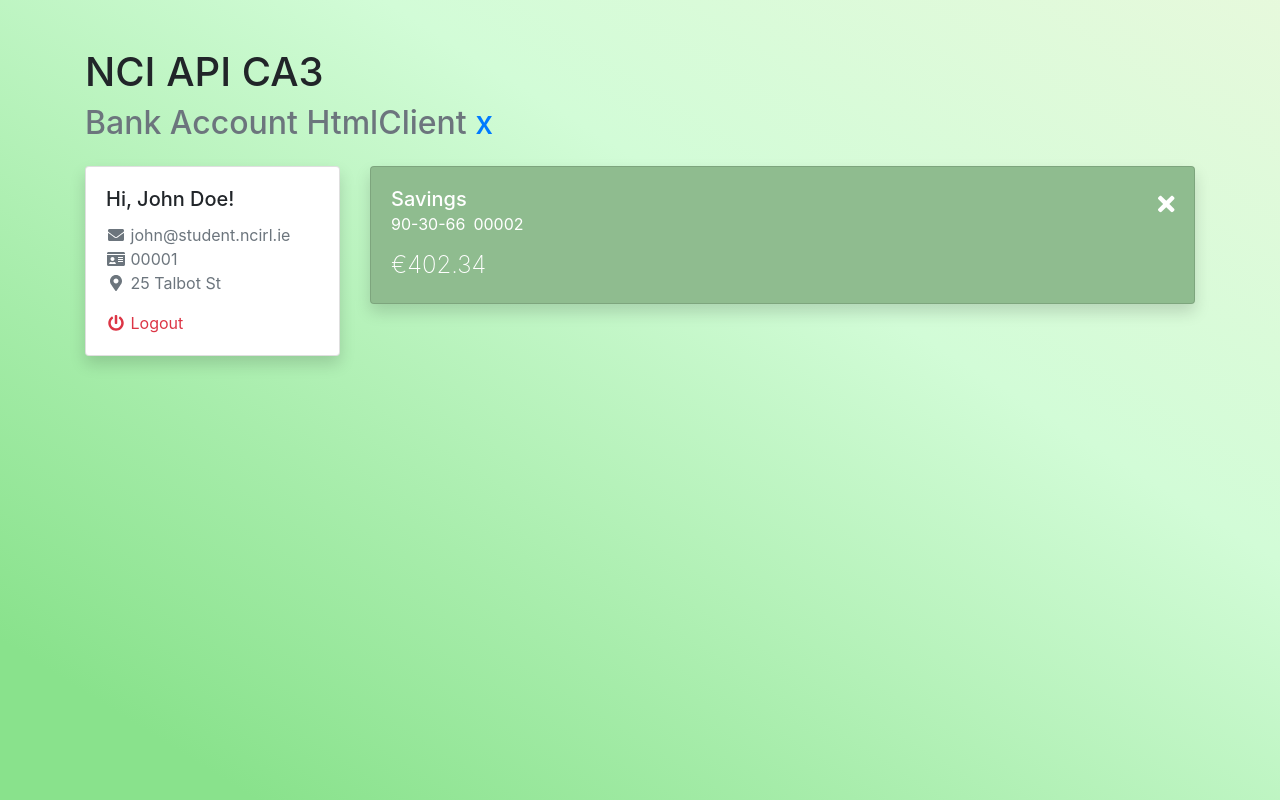
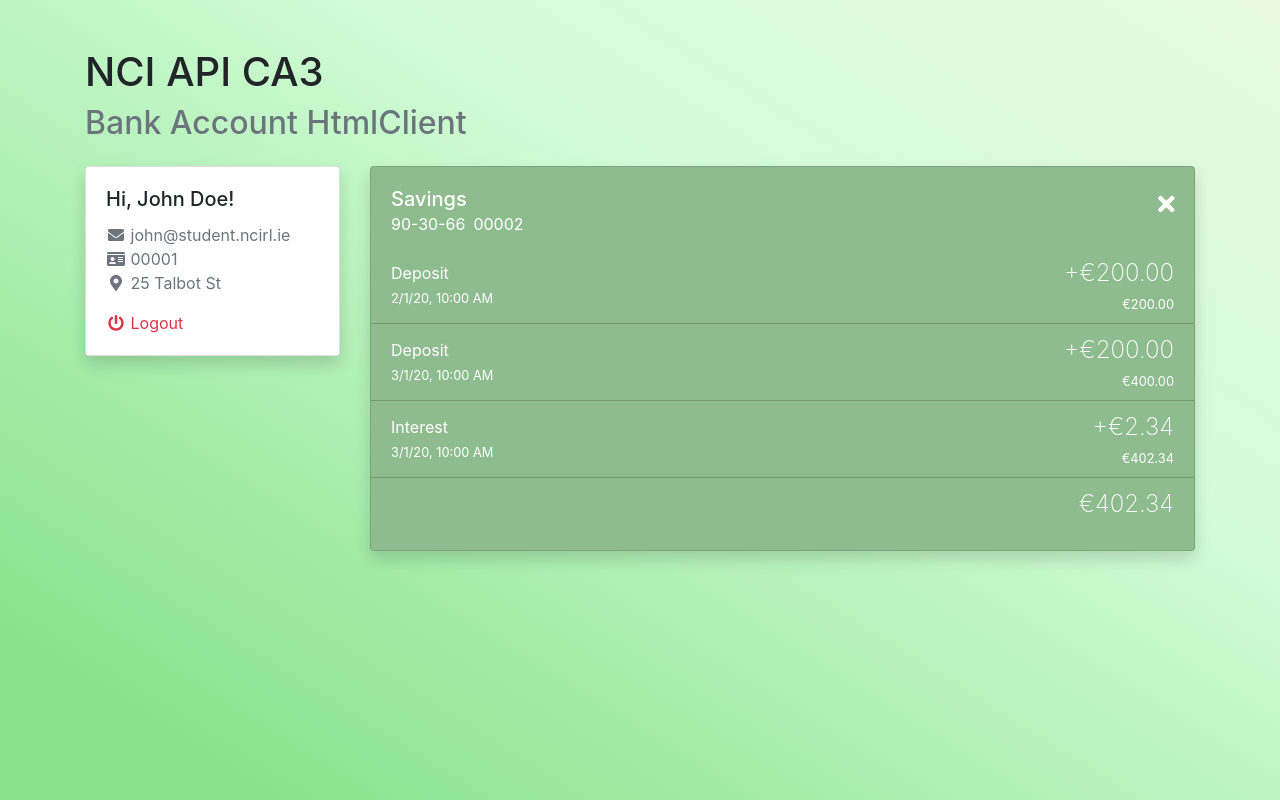
Before and after one commit to pablotarga/nci-apis-client-project, an Angular app: page / in a window 1280 px wide. Built offline with nearby package versions, Linux system fonts and the light colour scheme.

Commit message:
Add list of transaction on account details

```diff
--- a/src/app/account-detail/account-detail.component.html
+++ b/src/app/account-detail/account-detail.component.html
@@ -9,7 +9,7 @@
       <fa-icon icon="times" (click)="s.activeAccount = null"></fa-icon>
     </div>
 
-    <span class="totals">{{account.balance | currency : 'EUR' }}</span>
+    <app-transaction-list [account]="account"></app-transaction-list>
   </div>
 
 </div>
--- a/src/app/app.component.html
+++ b/src/app/app.component.html
@@ -1,7 +1,7 @@
 <div class="row">
   <div id="title" class="col-12 mb-3">
     <h1>{{title}}</h1>
-    <h2 class="text-muted">{{subtitle}} <a href="#" (click)="login()">x</a></h2>
+    <h2 class="text-muted">{{subtitle}}</h2>
   </div>
 </div>
 
--- a/src/app/app.module.ts
+++ b/src/app/app.module.ts
@@ -14,6 +14,7 @@ import { CustomerInfoComponent } from './customer-info/customer-info.component';
 import { AccountRowComponent } from './account-row/account-row.component';
 import { AccountDetailComponent } from './account-detail/account-detail.component';
 import { AccountListComponent } from './account-list/account-list.component';
+import { TransactionListComponent } from './transaction-list/transaction-list.component';
 
 @NgModule({
   declarations: [
@@ -24,7 +25,8 @@ import { AccountListComponent } from './account-list/account-list.component';
     CustomerInfoComponent,
     AccountRowComponent,
     AccountDetailComponent,
-    AccountListComponent
+    AccountListComponent,
+    TransactionListComponent
   ],
   imports: [
     BrowserModule,
--- a/src/app/interfaces/account.ts
+++ b/src/app/interfaces/account.ts
@@ -1,3 +1,5 @@
+import { Transaction } from './transaction';
+
 export interface Account {
   id: number;
   customerID: number;
@@ -5,4 +7,5 @@ export interface Account {
   number: string;
   balance: number;
   title: string;
+  transactions: Transaction[];
 }
--- /dev/null
+++ b/src/app/transaction-list/transaction-list.component.html
@@ -0,0 +1,19 @@
+<div class="account-row d-flex justify-content-between align-items-center py-2" *ngFor="let entry of account.transactions">
+  <div>
+    {{entry.description}}<br />
+    <small class="text-white">{{entry.created | date : 'short' }}</small>
+  </div>
+  <div class="text-right">
+    <span class="balance">
+      <span>{{entry.type == 'c' ? '+' : '-'}}</span>
+      <span>{{entry.amount | currency : 'EUR'}}</span>
+      <br />
+    </span>
+    <small>{{entry.postBalance | currency : 'EUR'}}</small>
+  </div>
+</div>
+
+<div class="d-flex justify-content-between align-items-center py-2">
+  <div>&nbsp;</div>
+  <div class="totals">{{account.balance | currency : 'EUR'}}</div>
+</div>
--- /dev/null
+++ b/src/app/transaction-list/transaction-list.component.scss
@@ -0,0 +1,21 @@
+.account-row{
+  border-bottom: 1px solid #759675;
+
+  margin: 0 -20px;
+  padding-left: 20px;
+  padding-right: 20px;
+  cursor: pointer;
+  &, .text-muted{
+    transition: background-color .3s ease, color .3s ease, border-bottom .3s ease;
+  }
+
+  &:hover{
+    background-color: #8fbc8f;
+
+    // #9ec37c
+    color: white;
+    .text-muted{
+      color: white!important;
+    }
+  }
+}
--- /dev/null
+++ b/src/app/transaction-list/transaction-list.component.ts
@@ -0,0 +1,16 @@
+import { Component, OnInit, Input } from '@angular/core';
+import { Account } from '../interfaces/account';
+
+@Component({
+  selector: 'app-transaction-list',
+  templateUrl: './transaction-list.component.html',
+  styleUrls: ['./transaction-list.component.scss']
+})
+export class TransactionListComponent implements OnInit {
+  @Input() account: Account;
+  constructor() { }
+
+  ngOnInit(): void {
+  }
+
+}
```
Also changed, not shown: src/app/interfaces/transaction.ts (added, +9 -0 lines), src/app/account-detail/account-detail.component.css (deleted), 1 other file (tests, documents, lock files or other folders).
